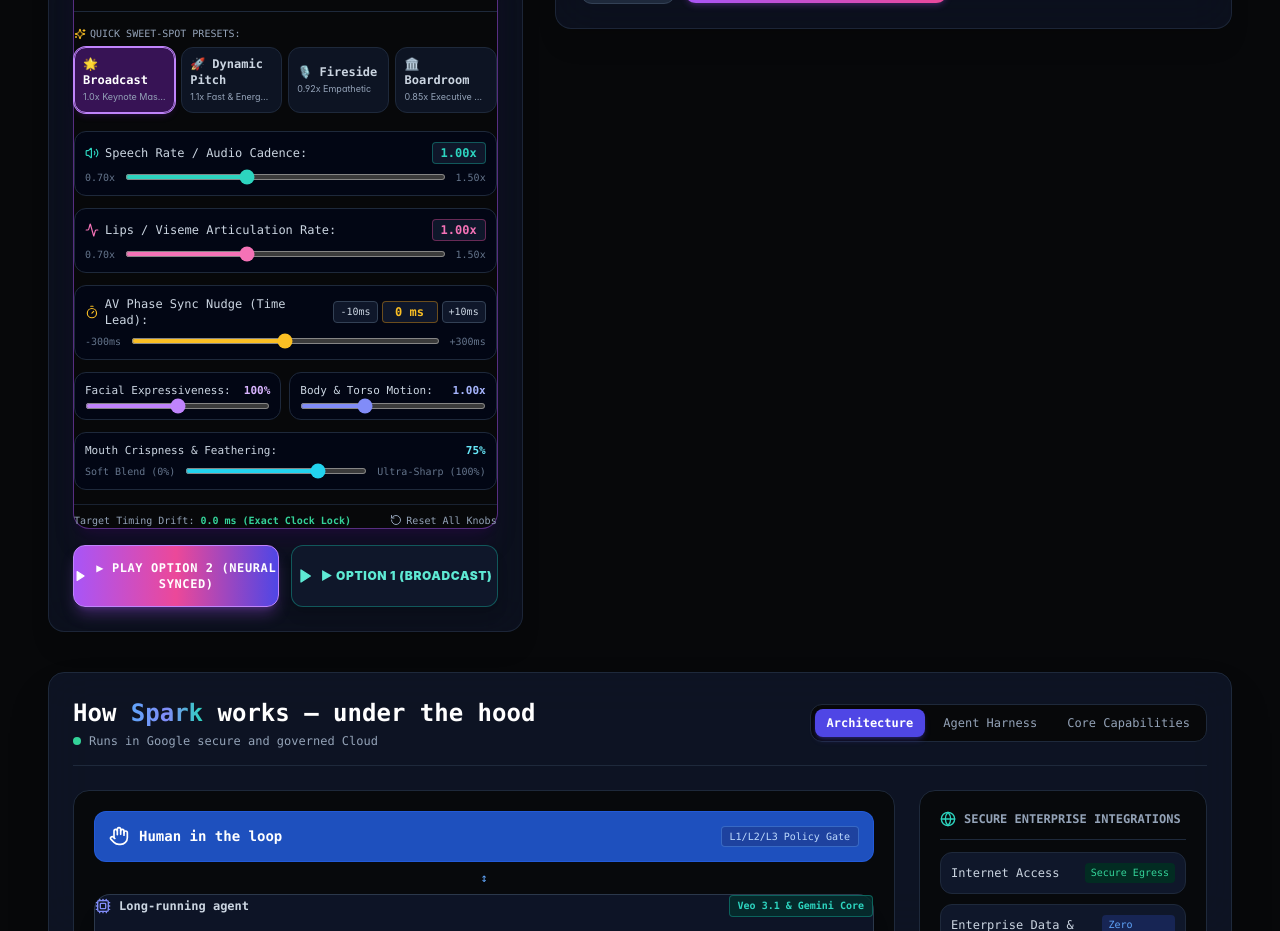
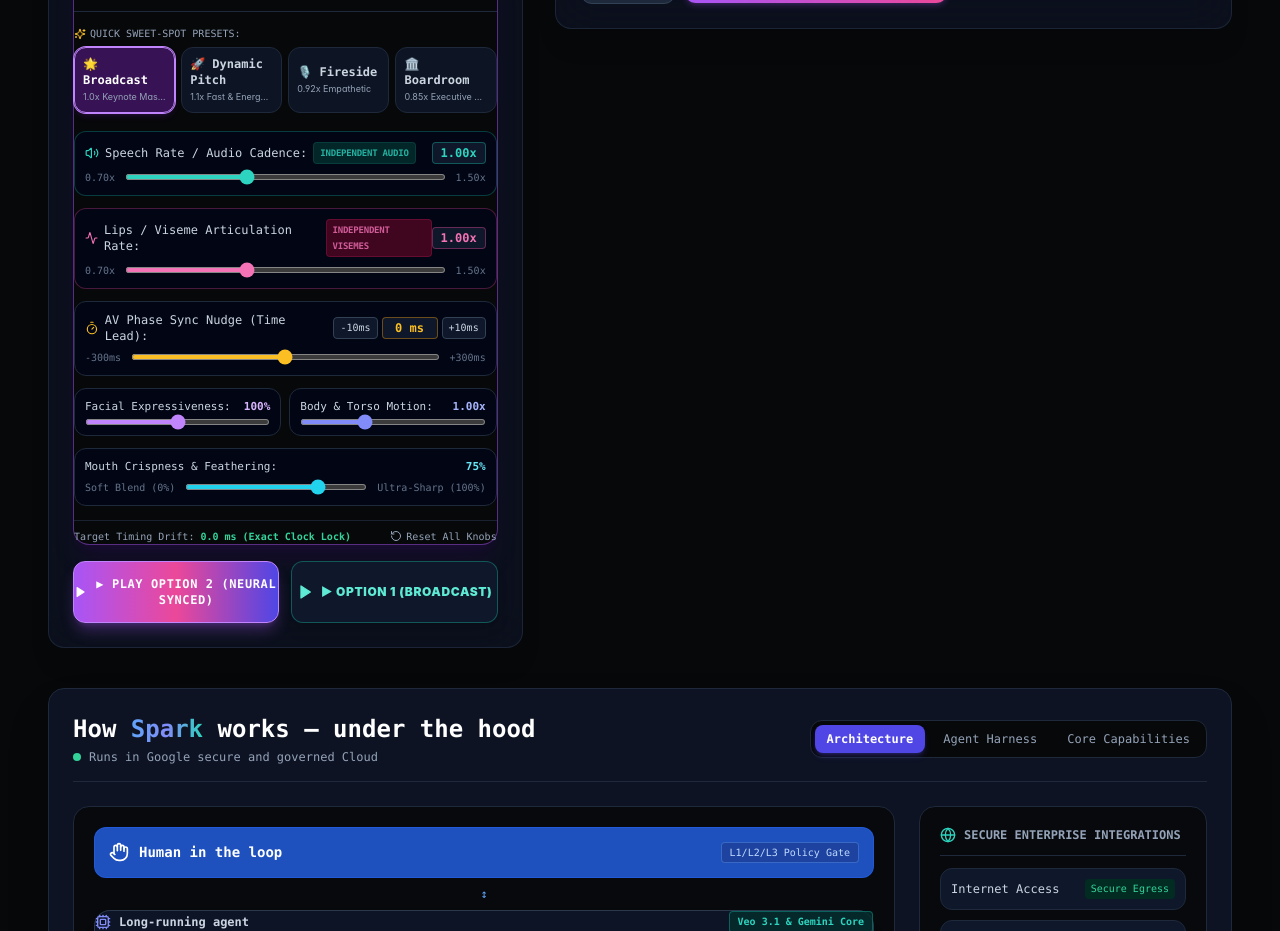
Before and after one commit to nitinaggarwal-12/zyvoriq, a Next.js app: page /studio in a window 1280 px wide. Shown: the part 1260-2191 px from the top of the page. Built offline with nearby package versions, Linux system fonts and the light colour scheme.

Commit message:
fix(studio): fully decouple speech rate and viseme sliders with explicit independent states and badges

```diff
--- a/app/studio/page.tsx
+++ b/app/studio/page.tsx
@@ -987,14 +987,19 @@
                 <div className="space-y-3 pt-1">
 
                   {/* KNOB 1: Speech Rate & Audio Cadence */}
-                  <div className="bg-slate-950/80 p-2.5 rounded-xl border border-slate-800 flex flex-col gap-1.5">
+                  <div className="bg-slate-950/80 p-2.5 rounded-xl border border-teal-500/30 flex flex-col gap-1.5">
                     <div className="flex items-center justify-between text-xs font-mono">
                       <span className="text-slate-300 flex items-center gap-1.5">
                         <Volume2 className="h-3.5 w-3.5 text-teal-400" />
                         <span>Speech Rate / Audio Cadence:</span>
+                        {!isKnobsLinked && (
+                          <span className="text-[9px] text-teal-400/80 uppercase font-bold tracking-tight bg-teal-950/80 px-1.5 py-0.5 rounded border border-teal-800/40">
+                            Independent Audio
+                          </span>
+                        )}
                       </span>
                       <span className="font-bold text-teal-400 bg-slate-900 px-2 py-0.5 rounded border border-teal-500/40">
-                        {(isKnobsLinked ? playbackSpeed : audioSpeed).toFixed(2)}x
+                        {audioSpeed.toFixed(2)}x
                       </span>
                     </div>
                     <div className="flex items-center gap-2.5">
@@ -1004,17 +1009,16 @@
                         min="0.70"
                         max="1.50"
                         step="0.01"
-                        value={isKnobsLinked ? playbackSpeed : audioSpeed}
+                        value={audioSpeed}
                         onChange={(e: any) => {
                           const v = parseFloat(e.target.value);
+                          setAudioSpeed(v);
                           if (isKnobsLinked) {
+                            setVisemeSpeed(v);
                             setPlaybackSpeed(v);
-                            setAudioSpeed(v);
-                            setVisemeSpeed(v);
-                          } else {
-                            setAudioSpeed(v);
-                            if (audioRef.current) audioRef.current.playbackRate = v;
+                            if (videoRef.current) videoRef.current.playbackRate = v;
                           }
+                          if (audioRef.current) audioRef.current.playbackRate = v;
                         }}
                         className="flex-1 accent-teal-400 cursor-pointer h-1.5 bg-slate-800 rounded-lg"
                       />
@@ -1023,14 +1027,19 @@
                   </div>
 
                   {/* KNOB 2: Lips & Viseme Articulation Speed */}
-                  <div className="bg-slate-950/80 p-2.5 rounded-xl border border-slate-800 flex flex-col gap-1.5">
+                  <div className="bg-slate-950/80 p-2.5 rounded-xl border border-pink-500/30 flex flex-col gap-1.5">
                     <div className="flex items-center justify-between text-xs font-mono">
                       <span className="text-slate-300 flex items-center gap-1.5">
                         <Activity className="h-3.5 w-3.5 text-pink-400" />
                         <span>Lips / Viseme Articulation Rate:</span>
+                        {!isKnobsLinked && (
+                          <span className="text-[9px] text-pink-400/80 uppercase font-bold tracking-tight bg-pink-950/80 px-1.5 py-0.5 rounded border border-pink-800/40">
+                            Independent Visemes
+                          </span>
+                        )}
                       </span>
                       <span className="font-bold text-pink-400 bg-slate-900 px-2 py-0.5 rounded border border-pink-500/40">
-                        {(isKnobsLinked ? playbackSpeed : visemeSpeed).toFixed(2)}x
+                        {visemeSpeed.toFixed(2)}x
                       </span>
                     </div>
                     <div className="flex items-center gap-2.5">
@@ -1040,17 +1049,16 @@
                         min="0.70"
                         max="1.50"
                         step="0.01"
-                        value={isKnobsLinked ? playbackSpeed : visemeSpeed}
+                        value={visemeSpeed}
                         onChange={(e: any) => {
                           const v = parseFloat(e.target.value);
+                          setVisemeSpeed(v);
                           if (isKnobsLinked) {
+                            setAudioSpeed(v);
                             setPlaybackSpeed(v);
-                            setAudioSpeed(v);
-                            setVisemeSpeed(v);
-                          } else {
-                            setVisemeSpeed(v);
-                            if (videoRef.current) videoRef.current.playbackRate = v * bodyLanguageVelocity;
+                            if (audioRef.current) audioRef.current.playbackRate = v;
                           }
+                          if (videoRef.current) videoRef.current.playbackRate = v * bodyLanguageVelocity;
                         }}
                         className="flex-1 accent-pink-400 cursor-pointer h-1.5 bg-slate-800 rounded-lg"
                       />
```
